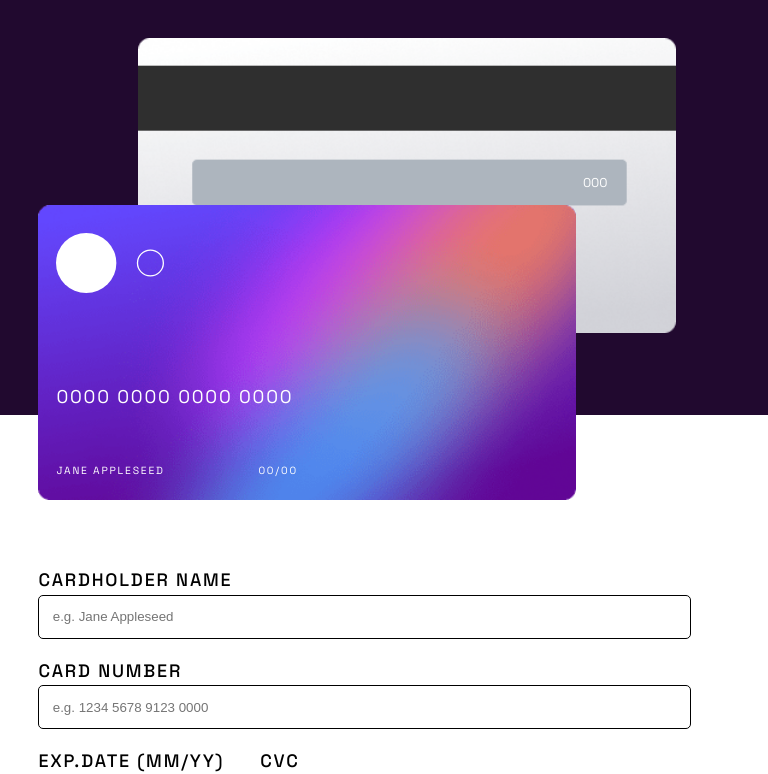
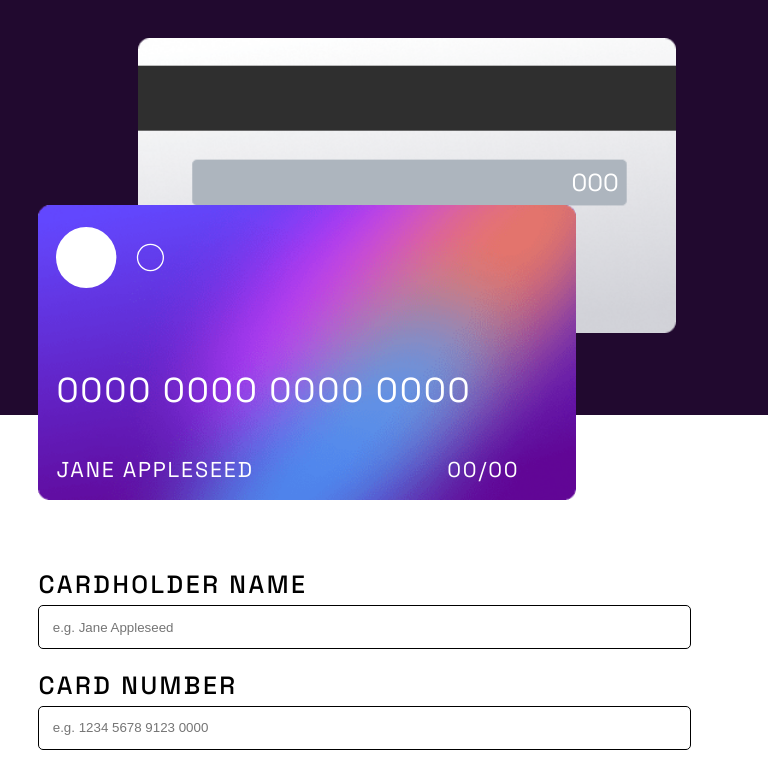
Before and after one commit to koyaboy-Frontend-Mentor/interactive-card-details-form-main, a React (Create React App) app: page / in a window 768 px wide. Shown: the top 774 px of the page. Built offline with nearby package versions, Linux system fonts and the light colour scheme.

Commit message:
Mobile design done

```diff
--- a/src/index.css
+++ b/src/index.css
@@ -1,6 +1,6 @@
 /* Style Panel Linear gradient */
 
-/* text growth issue in front img container when enlarging image*/
+/*EXP DATE CVC issue in form*/
 
 @font-face {
   font-family: "Space Grotesk Regular";
@@ -155,11 +155,11 @@ div form {
 }
 
 .dateCvcLabel-container {
-  gap: 2em;
+  gap: 1vw;
 }
 
 .dateCvcInput-container {
-  gap: 1em;
+  gap: 5%;
 }
 
 .dateCvcInput-container input {
@@ -208,19 +208,23 @@ form button {
   }
 
   .front-img-container .img-content .card-number {
-    font-size: 1.15rem;
+    font-size: 5vw;
   }
 
   .front-img-container .footer {
-    display: flex;
-    gap: 9em;
-    font-size: 0.65rem;
+    /* display: flex;
+    gap: 9em; */
+    font-size: 3vw;
   }
 
   .back-img-container {
     width: 75%;
     top: 20%;
     left: 3%;
+  }
+
+  .back-img-container .cvc {
+    font-size: 3.2vw;
   }
 
   .form-container {
@@ -232,14 +236,41 @@ form button {
     margin-left: 5%;
     width: 85%;
     margin-bottom: 2em;
+    font-size: 3.25vw;
   }
 
+  .dateCvcLabel-container {
+    gap: 4em;
+  }
 }
 
-@media screen and (min-width:700px) {
+@media screen and (max-width:1200px)and (min-width:700px) {
 
   .front-img-container,
   .back-img-container {
     width: 70%;
   }
+
+  .front-img-container .img-content .card-number {
+    font-size: 4.5vw;
+  }
+
+  .front-img-container .footer {
+    /* display: flex;
+    gap: 9em; */
+    font-size: 2.8vw;
+  }
+
+
+  .dateCvcLabel-container {
+    gap: 1.75em;
+  }
 }
+
+
+@media screen and (max-width: 700px) and (min-width:475px) {
+
+  .dateCvcLabel-container {
+    gap: 3.2em;
+  }
+}
```
